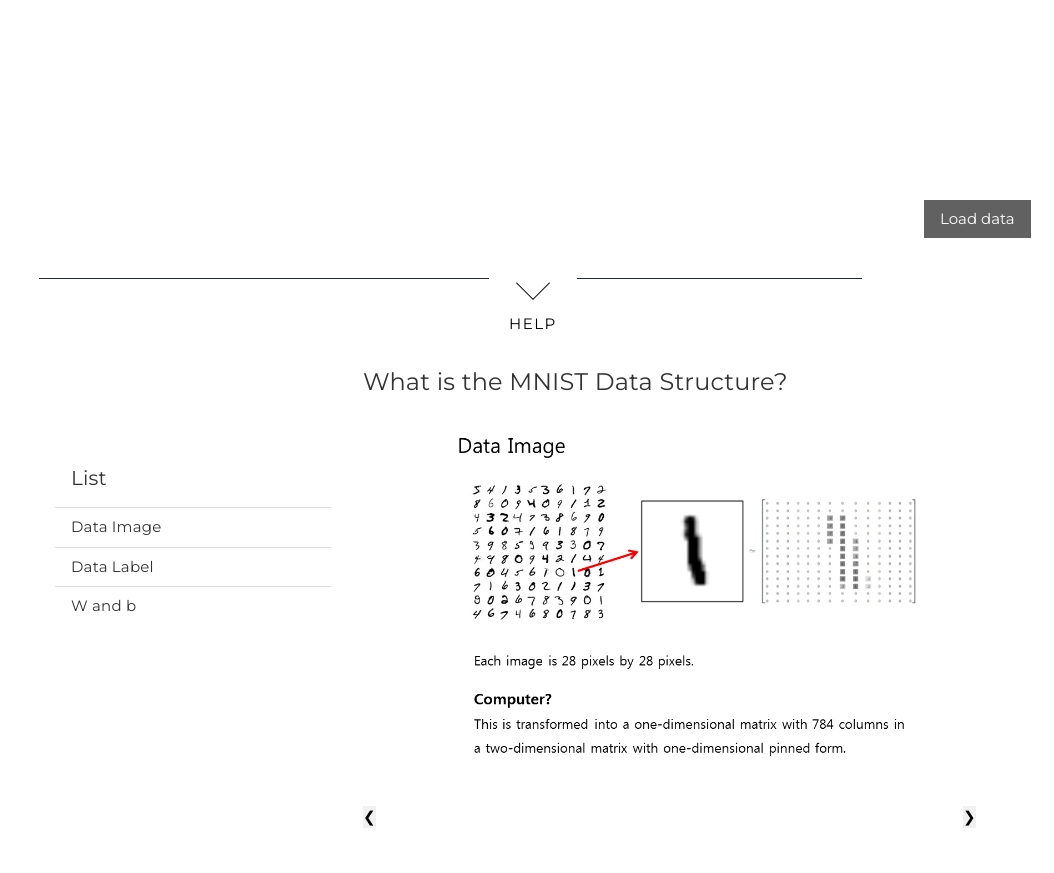
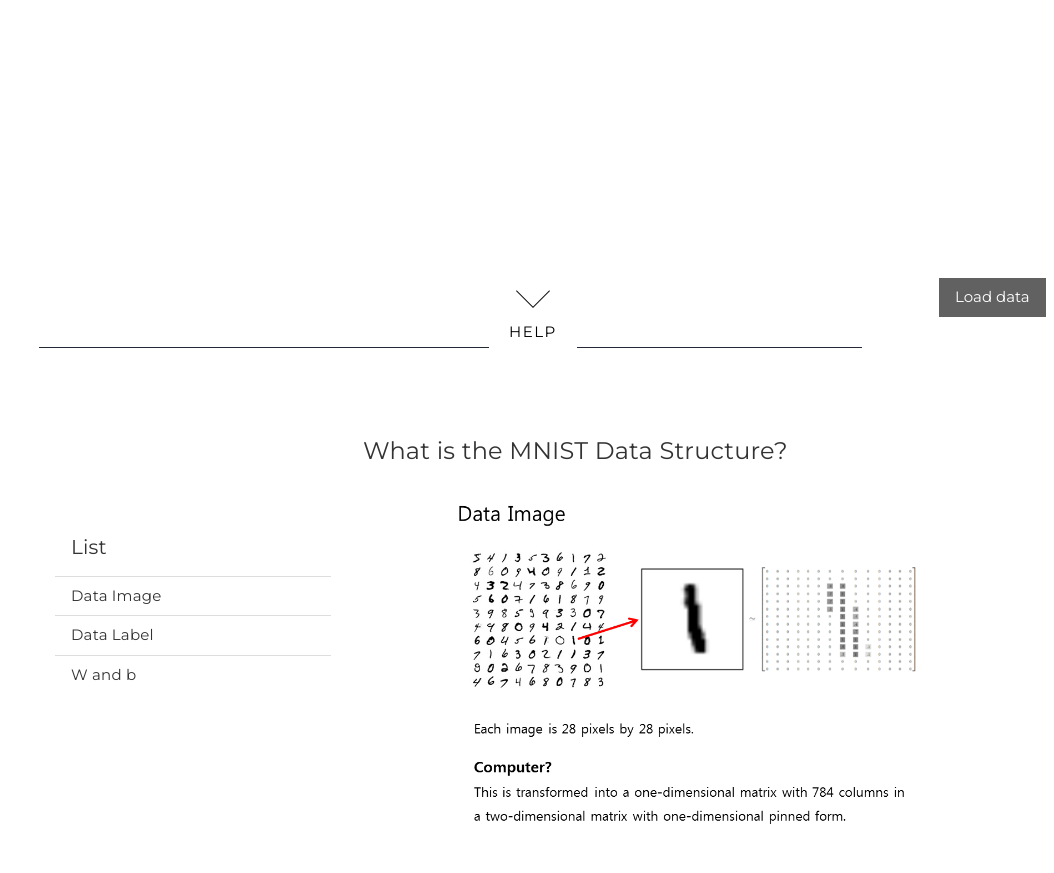
Before and after one commit to yhi00240/practice, a Django app: page /1/data/ in a window 1280 px wide. Shown: the part 402-1275 px from the top of the page, without its empty margins (226-1280 px from the left). Before the commit the page ends 1230 px from the top, so only its background shows below. Run offline with Django 3.2, Linux system fonts and the light colour scheme; some libraries are stand-ins or nearby versions.

Commit message:
fix the next_button

```diff
--- a/practice/static/practice/css/base.css
+++ b/practice/static/practice/css/base.css
@@ -181,7 +181,9 @@ body .row {
 }
 
 body .nextButton {
-  margin-left : 900px;
+  position : relative;
+  margin-bottom : 30px;
+  left : 900px;
 }
 
 #result {
@@ -363,6 +365,7 @@ body #section01 a {
   padding-top : 45px;
   padding-left : 20px;
   padding-right : 20px;
+  padding-bottom : 40px;
 }
 
 body #section01 a span {
--- a/practice/templates/practice/algorithm.html
+++ b/practice/templates/practice/algorithm.html
@@ -2,11 +2,11 @@
 {% load staticfiles %}
 
 {% block content %}
+<form action = "/{{ practice_name }}/algorithm/" accept-charset="utf-8" name="save_algorithm" method="post">
   <div class="row" >
     <br>
     <h3>Set {{ practice_name }} algorithm</h3>
     <br>
-  <form action = "/{{ practice_name }}/algorithm/" accept-charset="utf-8" name="save_algorithm" method="post">
     {% for key, value_list in list.items %}
       <div class="w3-card-2 w3-round w3-white w3-hide-small">
         <div class="w3-container">
@@ -29,9 +29,9 @@
         </div>
       </div>
     {% endfor %}
+  </div>
   <input type="submit" class="nextButton w3-btn w3-dark-gray" value="OK">
 </form>
-</div>
 <p><a href="#section02"><span></span>HELP</a></p>
 {% endblock content %}
 
--- a/practice/templates/practice/base_training.html
+++ b/practice/templates/practice/base_training.html
@@ -2,11 +2,8 @@
 {% load staticfiles %}
 
 {% block content %}
-<div class="row">
-  <br>
   {% block frame %}
   {% endblock frame %}
-</div>
 <script>
   var cur= window.location.pathname;
   if(cur.indexOf('training')){
--- a/practice/templates/practice/data.html
+++ b/practice/templates/practice/data.html
@@ -11,8 +11,8 @@
     <button id="showDataButton" class="w3-btn w3-dark-gray">Show</button>
     <div id="dataTableDiv" style="overflow:auto; width:1100px; height:300px"></div>
   </li>
-  <button onclick="loadData()" class="w3-btn w3-dark-gray w3-right" style="margin-left:900px;margin-top:50px">Load data</button>
 </div>
+<button onclick="loadData()" class="nextButton w3-btn w3-dark-gray">Load data</button>
 <p><a href="#section02"><span></span>HELP</a></p>
 {% endblock content %}
 
--- a/practice/templates/practice/training/check.html
+++ b/practice/templates/practice/training/check.html
@@ -2,6 +2,8 @@
 {% load staticfiles %}
 
 {% block frame %}
+<div class="row">
+  <br>
   <h3>Check all settings</h3>
   <br>
   <h5>Algorithm Settings</h5>
@@ -27,8 +29,9 @@
       {% endfor %}
     </table>
   </div>
-<br>
+</div>
 <button id="nextButton" class="nextButton w3-btn w3-dark-gray">Done</button>
+<p></p>
 <script>
   $('#nextButton').click(
     function() {
--- a/practice/templates/practice/training/training.html
+++ b/practice/templates/practice/training/training.html
@@ -3,12 +3,12 @@
 
 <!--override-->
 {% block content %}
+  {% block frame %}
+  <form action = "/{{ practice_name }}/training/" accept-charset="utf-8" name="save_training" method="post">
     <div class="row">
       <br>
-  {% block frame %}
       <h3>Set {{ practice_name }} training settings</h3>
       <br>
-  <form action = "/{{ practice_name }}/training/" accept-charset="utf-8" name="save_training" method="post">
       {% for key,value_list in list.items %}
         <div class="w3-card-2 w3-round w3-white w3-hide-small">
           <div class="w3-container">
@@ -30,10 +30,10 @@
           </div>
         </div>
       {% endfor %}
+    </div>
     <input type="submit" class="nextButton w3-btn w3-dark-gray" value="OK">
   </form>
   {% endblock frame %}
-</div>
 <p><a href="#section02"><span></span>HELP</a></p>
 <script>
   var cur= window.location.pathname;
```
Also changed, not shown: practice/templates/practice/training/result.html (+6 -4 lines), practice/templates/practice/training/run.html (+9 -5 lines). Lines whose indentation alone changed are shown as unchanged.
